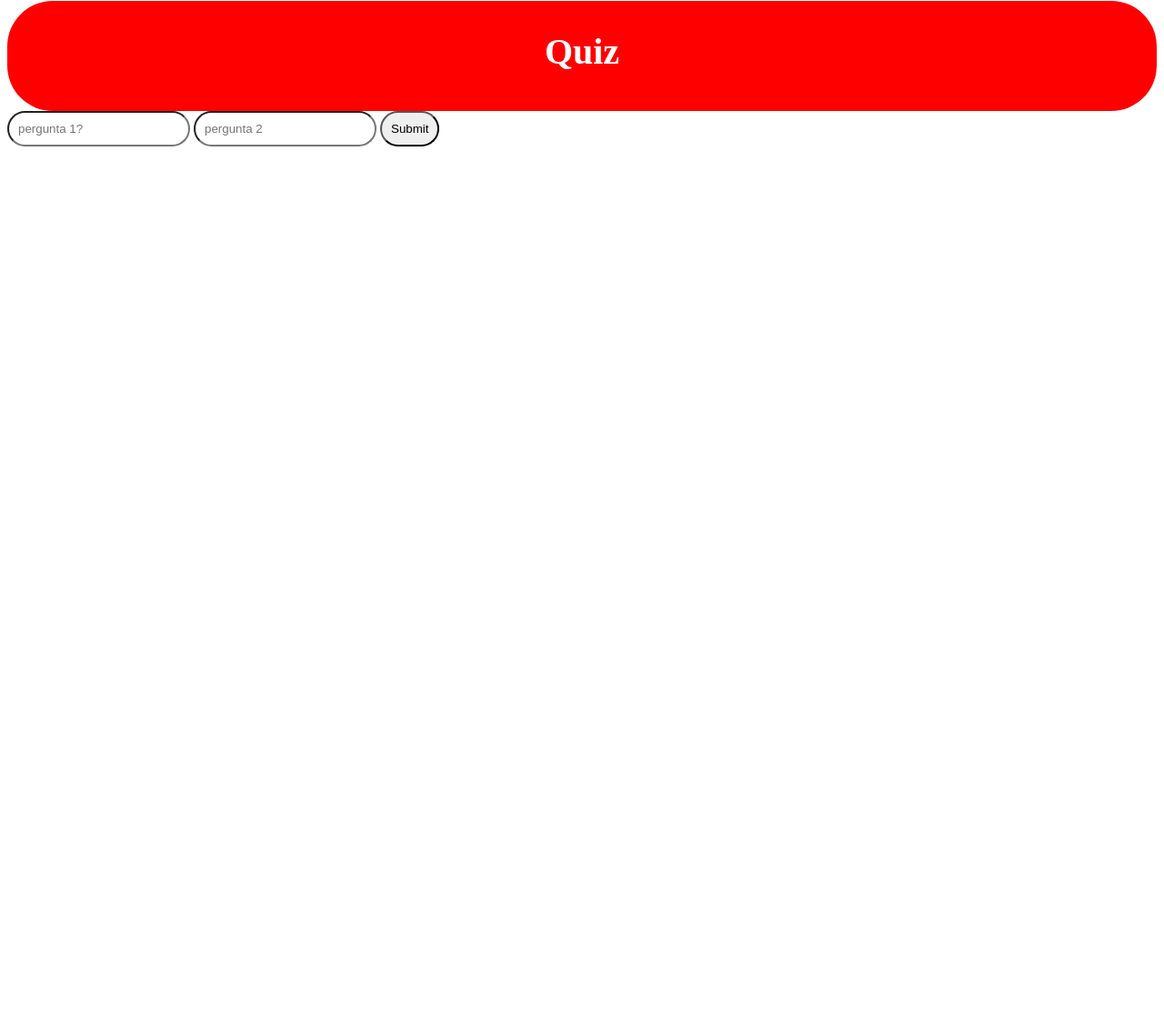
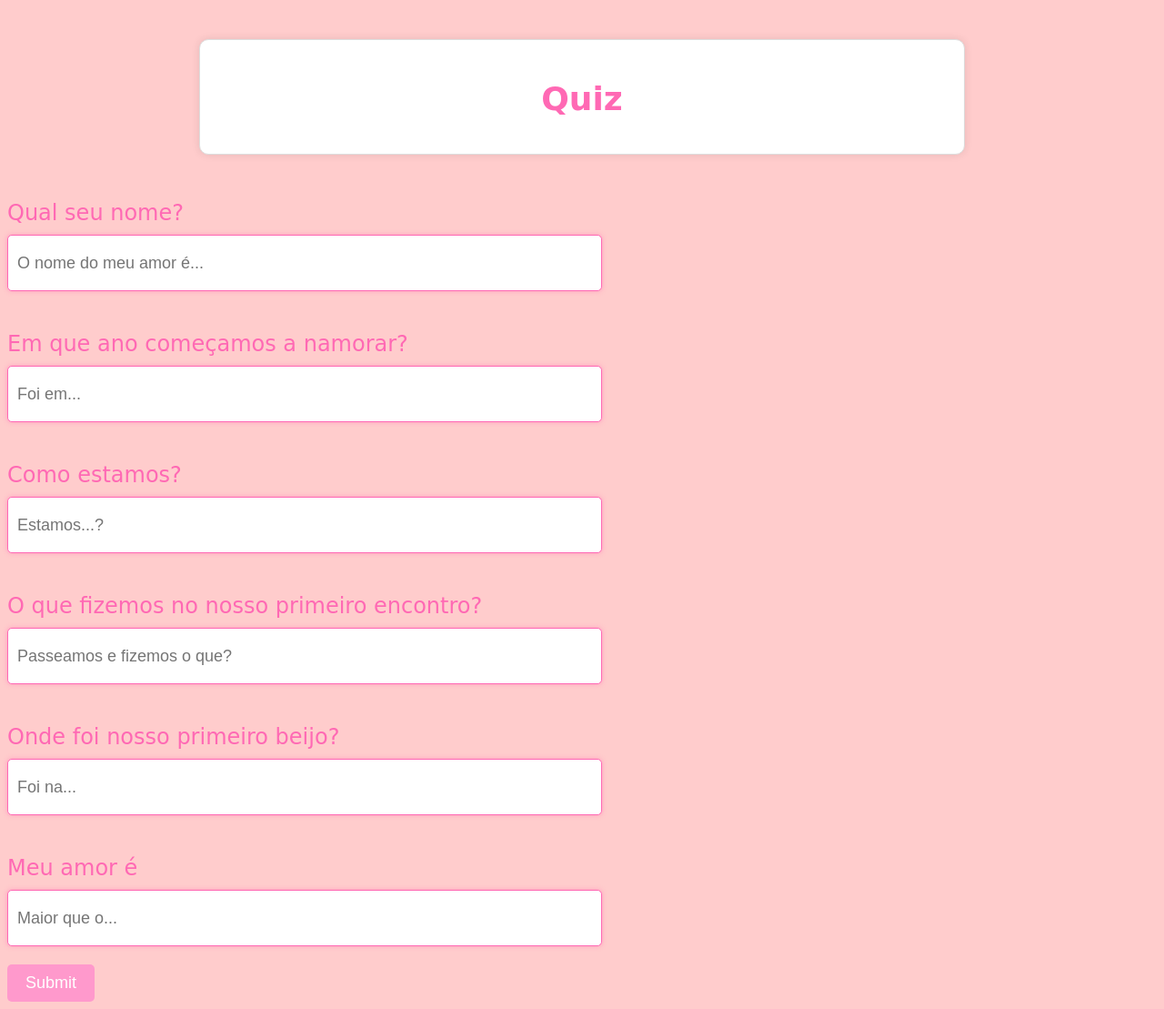
Before and after one commit to Drieko/Jubilation, a plain HTML site: page page2.html in a window 1280 px wide. Shown: the part 7-1116 px from the top of the page at 91% size. Before the commit the page ends 800 px from the top, so only its background shows below. Drawn offline with Linux system fonts and the light colour scheme.

Commit message:
Terminei a ideia principal do presente, falta organizar melhor pra 'esconder' a quantidade de paginas e arrumar a questão de colocar os digitos e ir pra pagina final

```diff
--- a/page2.html
+++ b/page2.html
@@ -14,9 +14,19 @@
     </div>
     <div class="perguntas">
         <form>
-            <input type="text" placeholder="pergunta 1?" id="pergunta1">
-            <input type="text" placeholder="pergunta 2" id="pergunta2">
-            <input type="submit" onclick="logar()">
+            <p>Qual seu nome?</p>
+            <input type="text" placeholder="O nome do meu amor é..." id="pergunta1">
+            <p>Em que ano começamos a namorar?</p>
+            <input type="text" placeholder="Foi em..." id="pergunta2">
+            <p>Como estamos?</p>
+            <input type="text" placeholder="Estamos...?" id="pergunta3">
+            <p>O que fizemos no nosso primeiro encontro?</p>
+            <input type="text" placeholder="Passeamos e fizemos o que?" id="pergunta4">
+            <p>Onde foi nosso primeiro beijo?</p>
+            <input type="text" placeholder="Foi na..." id="pergunta5">
+            <p>Meu amor é</p>
+            <input type="text" placeholder="Maior que o..." id="pergunta6">
+            <input type="submit" onclick="logar()" id="button">
         </form>
     </div>
 </body>
--- a/script2.js
+++ b/script2.js
@@ -1,10 +1,38 @@
+let mostrouMensagem = false;
+function Capitalize(str) {
+    return str.charAt(0).toUpperCase() + str.slice(1);
+  }
 function logar(){
     var pergunta1 = document.getElementById('pergunta1').value;
+    pergunta1 = Capitalize(pergunta1);
     var pergunta2 = document.getElementById('pergunta2').value;
+    var pergunta3 = document.getElementById('pergunta3').value;
+    pergunta3 = Capitalize(pergunta3);
+    var pergunta4 = document.getElementById('pergunta4').value;
+    pergunta4 = Capitalize(pergunta4);
+    var pergunta5 = document.getElementById('pergunta5').value;
+    pergunta5 = Capitalize(pergunta5);
+    var pergunta6 = document.getElementById('pergunta6').value;
+    pergunta6 = Capitalize(pergunta6);
 
-    if(pergunta1 === "resposta1" && pergunta2 === "resposta2"){
-        alert('Sucesso')
+    if(pergunta1 === "Gabriella" && pergunta2 === "2022" && pergunta3 === "Casados" && pergunta4 === "Piquenique" && pergunta5 === "Escola" && pergunta6 === "Infinito"){
+        document.querySelector('h1').textContent = 'Eu te amo muito';
+        const painel = document.querySelector('.painel');
+        const novoParagrafo = document.createElement('p');
+        novoParagrafo.textContent = '"Para cada questão, insira um dígito da data em que nosso relacionamento começou."'; // texto do        parágrafo
+        painel.appendChild(novoParagrafo);
+
+        alert('Por favor vá lá para o topo do site');
+        event.preventDefault();
+
     }
+    else if(pergunta1 === "1" && pergunta2 === "8" && pergunta3 === "0" && pergunta4 === "4" && pergunta5 === "2" && pergunta6 === "2"){
+        window.location.href = "page3.html";
+    }
+    else if (pergunta3 !=="Casados"){
+        alert('somos Casados viu bb')
+    }
+
     else{
         alert('Errou')
     }
--- a/style2.css
+++ b/style2.css
@@ -1,17 +1,72 @@
-.painel{
-    background-color: red;
+body {
+    background-color: #ffcccc; /* cor de fundo rosa pastel */
+    font-family: 'Pacifico', cursive; /* fonte elegante e romântica */
+  }
+
+.painel p{
+    color: #ff69b4;
+    font-size: 18px;
     text-align: center;
-    border-radius: 50px;
-    padding-top: 5px;
-    padding-bottom: 15px;
-    font-size: 20px;
+    margin-bottom: 20px;
+}
+.painel {
+  max-width: 800px;
+  margin: 50px auto;
+  background-color: #fff;
+  padding: 20px;
+  border: 1px solid #ddd;
+  border-radius: 10px;
+  box-shadow: 0 0 10px rgba(0, 0, 0, 0.1);
 }
 
-.painel h1{
-    color: white;
+h1 {
+  color: #ff69b4; /* cor de título rosa vibrante */
+  font-size: 36px;
+  text-align: center;
+  margin-bottom: 20px;
 }
 
-.perguntas input{
-    border-radius: 50px;
-    padding: 10px;
+input[type="text"]{
+  width: 50%;
+  height: 40px;
+  margin-bottom: 20px;
+  padding: 10px;
+  border: 1px solid #ccc;
+  border-radius: 5px;
+  font-size: 18px;
 }
+
+.perguntas p{
+  color: #ff69b4;
+  font-size: 24px;
+  margin-bottom: 10px;
+  text-align: left;
+}
+.perguntas input[type="text"]{
+  border-color: #ff69b4;
+  box-shadow: 0 0 5px rgba(255, 105, 180, 0.5);
+}
+
+#button {
+  background-color: #ff99cc;
+  color: #fff;
+  padding: 10px 20px;
+  border: none;
+  border-radius: 5px;
+  font-size: 18px;
+  cursor: pointer;
+  display: flex;
+}
+
+#button:hover {
+  background-color: #ff69b4;
+}
+
+.alert {
+  background-color: #ffcccc;
+  padding: 10px;
+  border: 1px solid #ddd;
+  border-radius: 5px;
+  font-size: 18px;
+  color: #666;
+}
```
Also changed, not shown: page3.html (added, +11 -0 lines).
